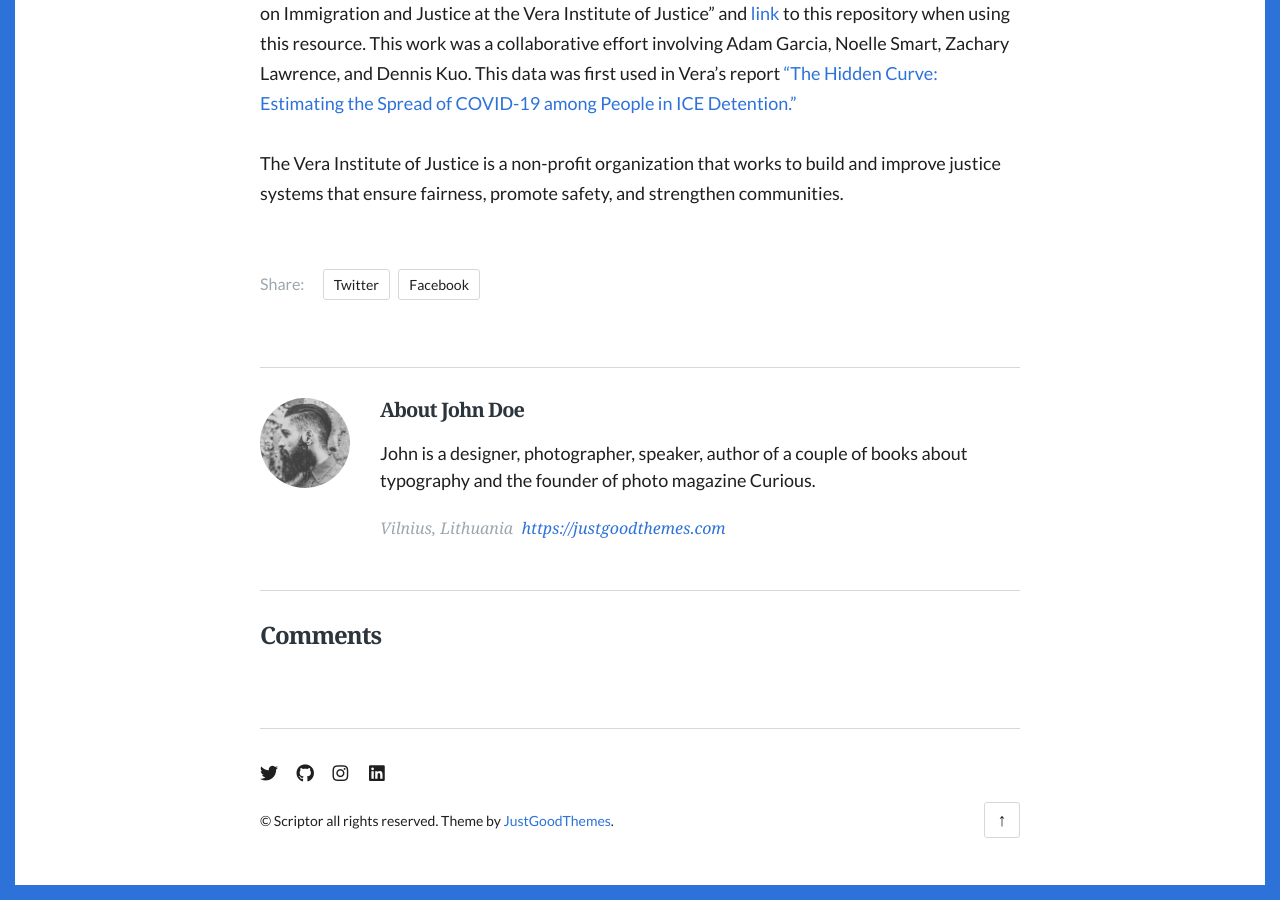
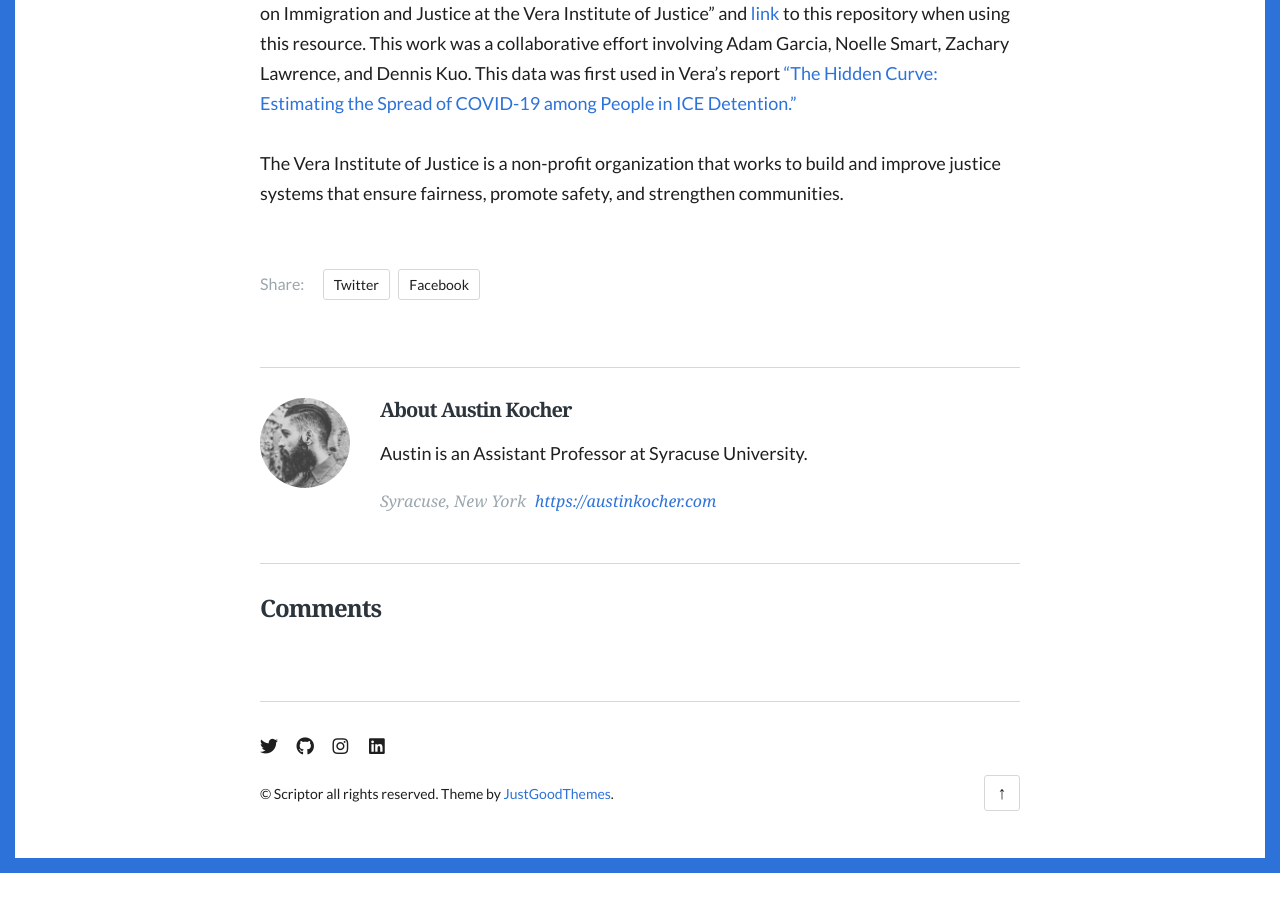
Before and after one commit to JustGoodThemes/Scriptor-Jekyll-Theme, a Jekyll site: the page built from _posts/2020-01-05-Graphic-Designer-On-The-Road.md, in a window 1280 px wide and 900 px high, scrolled down 14799 px. Built offline with Jekyll 4.4.1, drawn with Linux system fonts in a browser that asks for light colours; some web fonts are replaced; comment, search, counter and statistics services are not loaded; after the commit the page ends 15672 px from its top, so only the background shows below that; some of the changed text lies outside the part shown.

Commit message:
Update author.json

```diff
--- a/_data/author.json
+++ b/_data/author.json
@@ -1,7 +1,7 @@
 {
-  "name": "John Doe",
-  "bio": "John is a designer, photographer, speaker, author of a couple of books about typography and the founder of photo magazine Curious.",
-  "url": "https://justgoodthemes.com",
-  "location": "Vilnius, Lithuania",
+  "name": "Austin Kocher",
+  "bio": "Austin is an Assistant Professor at Syracuse University.",
+  "url": "https://austinkocher.com",
+  "location": "Syracuse, New York",
   "image": "images/author.png"
 }
```
